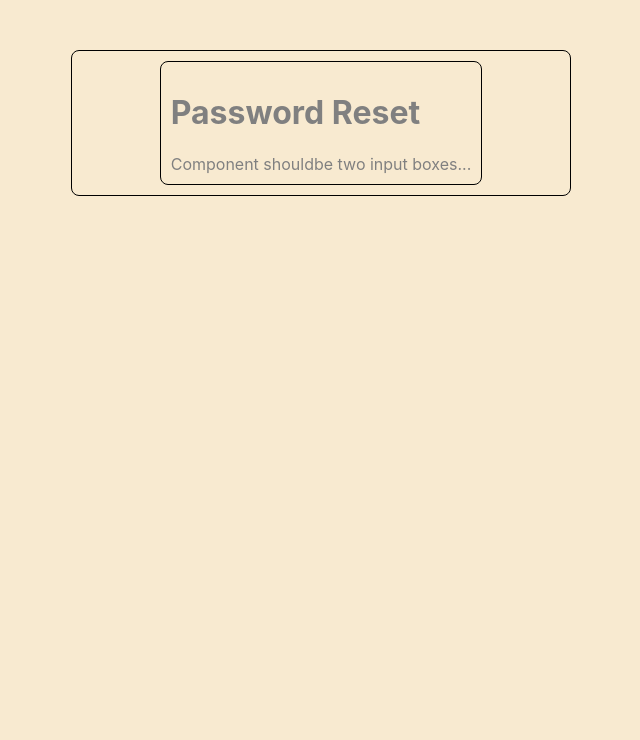
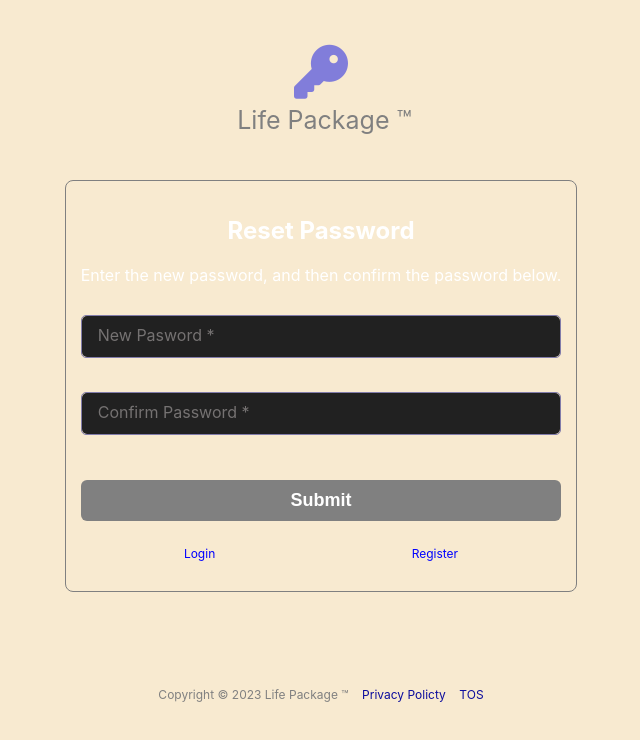
Before and after one commit to ddcroft73/life-package-fe, a React (Create React App) app: page /password-reset in a window 1280 px wide. Shown: the top 740 px of the page, without its empty margins (319-959 px from the left). Built offline with nearby package versions, Linux system fonts and the light colour scheme.

Commit message:
Added PasswordReset component.

```diff
--- a/src/components/PasswordRecover.css
+++ b/src/components/PasswordRecover.css
@@ -4,15 +4,7 @@
     font-family: -apple-system, BlinkMacSystemFont, 'Segoe UI', 'Roboto', 'Oxygen','Ubuntu', 'Cantarell', 'Fira Sans', 'Droid Sans', 'Helvetica Neue',    sans-serif;
     -webkit-font-smoothing: antialiased;
     -moz-osx-font-smoothing: grayscale;
-    display: flex;
-    flex-direction: column;
-    align-items: center;
-    justify-content: center;
-    padding: 20px;
-    border-radius: 8px;
-    max-width: 375px;
-    width: 375px;
-    margin: auto;
+
 
   }
 
--- a/src/components/PasswordRecover.js
+++ b/src/components/PasswordRecover.js
@@ -111,7 +111,21 @@ const PasswordRecover = () => {
     };
 
     return (
-            <div className="password-reset-container" style={{ backgroundColor: 'transparent' }}>
+            <div className="password-reset-container"
+               style={{
+                  backgroundColor: 'transparent',
+                  display: 'flex',
+                  flexDirection: 'column',
+                  alignItems: 'center',
+                  justifyContent: 'center',
+                  padding: 20,
+                  borderRadius: 8,
+                  maxWidth: 450,
+                  width: '100%',
+                  margin: 'auto',
+                  color: "gray"
+                 }}
+           >
 
                 <Modal
                     show={isModalVisible}
@@ -124,7 +138,7 @@ const PasswordRecover = () => {
                     <Box style={{
                             textAlign: "center",
                             backgroundColor: "var(--body-background-dark)",//'#484444',
-                            border:"0px solid #817Daa",
+                            border:"0px solid gray",
                             height:125,
                             width:"100%",
                             fontSize: 25,
@@ -135,12 +149,19 @@ const PasswordRecover = () => {
                     </Box>
                 <Space howmuch={20} />
                 </div>
-                    <Box  style={{ backgroundColor:  'rgb(22,22,22)', border: "1px solid #817Dda" }}>
+                    <Box  style={{ backgroundColor:  'transparent', border: "1px solid gray" }}>
 
-                            <div>
-                             <Box style={{color: "white", border: "0px solid gray"}}>
-                            If you lost your password you can reset it. Get the ball rolling by entering your email below.
-                            </Box>
+                        <div>
+                             <div style={{
+                                  textAlign: "center",
+                                  color: "white"
+                                 }}
+                             >
+                                <h2>Recover Password</h2>
+                             </div>
+                             <Box style={{color: "white", border: "0px solid gray", paddingTop: 0}}>
+                                  If you have lost your password you can easily reset it. Get the ball rolling by entering your email below.
+                             </Box>
 
                            <div className={fadeOut ? 'fade-out' : ''}>
                                 <div style={{border: "0px solid black", height: 20,  position: "relative", top: 0, borderTop: "none", borderRadius: 0, backgroundColor: ""}}>
@@ -162,11 +183,21 @@ const PasswordRecover = () => {
                                 id="email"
                                 label="Email*"
                                 value={email}
-                                type="text" width="100%" containerPadding={0}  onChange={handleEmail}/>
-                            <Button onClick={handleSend}  style={{ border:"1px solid gray",}}>
+                                type="text"
+                                width="100%"
+                                containerPadding={0}
+                                onChange={handleEmail}
+                            />
+                            <Button onClick={handleSend}
+                              style={{
+                                border:"1px solid gray",
+                                marginTop: 30,
+                                }}
+                            >
                                 Send Reset Link
                             </Button>
-                            </div>
+
+                        </div>
 
                         <Box style={{border: "0px solid gray", padding: 5, marginTop: 5}}>
                             <Box style={{border: "0px solid gray",
@@ -184,7 +215,28 @@ const PasswordRecover = () => {
                         </Box>
                     </Box>
 
+                    <Box className='footer'
+                       style={{
+                         height: 100,
+                         display: 'flex',
+                         flexDirection: 'column',
+                         border: '0px solid gray'
+                       }}
+                    >
+                        <div style={{
+                            flex: 1,
+                        }}>
 
+                        </div>
+                        <div style={{
+                             textAlign: "center",
+                             fontSize: 12,
+
+                            }}
+                        >
+                            Copyright &#169; 2023 Life Package &#8482;   &nbsp;&nbsp;&nbsp;<a href='4'>Privacy Policty</a>&nbsp;&nbsp;&nbsp; <a href='5'>TOS</a>
+                        </div>
+                    </Box>
             </div>
         );
 };
--- a/src/components/PasswordReset.js
+++ b/src/components/PasswordReset.js
@@ -1,7 +1,12 @@
 import Box from "./elements/Box.js";
 
 import { useLocation } from 'react-router-dom';
+import Button from "./elements/Button.js";
+import TextBox from "./elements/TextBox.js";
+import Space from "./Space.js";
+import { useState } from 'react';
 
+/*
 const PasswordReset = () => {
     const location = useLocation();
     const queryParams = new URLSearchParams(location.search);
@@ -27,5 +32,166 @@ const PasswordReset = () => {
         </Box>
     );
 };
+*/
+const PasswordReset = () => {
+    const location = useLocation();
+    const queryParams = new URLSearchParams(location.search);
+    const token = queryParams.get('token');
 
+    const [newPassword, setNewPassword] = useState('');
+    const [confirmPassword, setConfirmPassword] = useState('');
+
+    const handleNewPassword = (value) => {
+        setNewPassword(value);
+    };
+    const handleConfirmPassword = (value) => {
+        setConfirmPassword(value);
+    };
+
+    const handleSubmit = () => {
+        alert(`Response: ${newPassword}, ${confirmPassword}`);
+    };
+
+
+    return (
+        <Box className="component"
+             style={{
+               display:'flex',
+               flexDirection: 'column',
+               justifyContent: 'center',
+               marginTop: 20,
+               height: "auto",
+               maxWidth: 650,
+               minWidth:375,
+               border: "0px solid gray",
+               width: "100%",
+               color: "gray",
+
+             }}
+        >
+         <Box className="logo-container"
+             style={{
+               border:"1px soid white",
+               height:'auto', width:'100%',
+               padding: 0, display: 'flex',
+               justifyContent: 'center',
+               marginBottom: 15}}
+         >
+           <Box style={{
+                textAlign: "center",
+                backgroundColor: "transparent",
+                border:"0px solid #817Daa",
+                height:125,
+                width:"100%",
+                fontSize: 25,
+                marginBottom: 0,
+                color: 'gray',
+                fontWeight: 'normal'}}
+           >
+               <div style={{fontSize: 54, color: "#817Dda"}}>
+                 <i className="fas fa-key" />
+               </div> &nbsp;Life Package <span style={{fontSize:25}}>&#8482;</span>
+           </Box>
+
+        </Box>
+
+        <Box className="main-container"
+            style={{
+              backgroundColor: "rgb(22,22,22);",
+              marginTop: 10,
+              border: "1px solid gray",
+            }}
+        >
+            <div style={{
+               textAlign: "center",
+               color: "white",
+               border: "0px solid gray",
+               backgroundColor: "transparent",
+               padding: 5
+              }}
+            >
+              <div>
+                <h2>Reset Password</h2>
+              </div>
+              <div style={{
+                     marginBottom: 30
+                   }}
+              >
+                 Enter the new password, and then confirm the password below.
+              </div>
+
+               <TextBox
+                  id="new-password"
+                  label="New Pasword *"
+
+                  type="password"
+                  width="100%"
+                  containerPadding={0}
+                  onChange={handleNewPassword}
+               />
+               <Space howmuch={18} />
+               <TextBox
+                  id="confirm-password"
+                  label="Confirm Password *"
+                  type="password"
+                  width="100%"
+                  containerPadding={0}
+                  onChange={handleConfirmPassword}
+               />
+
+           <Space howmuch={25} />
+
+            <Button
+                style={{
+                    width: "100%",
+                    backgroundColor: 'gray',
+                    fontWeight: "bold",
+                    fontSize: 18,
+                }}
+                onClick={handleSubmit}
+            > Submit
+            </Button>
+            </div>
+
+             <Box className="links"
+                  style={{
+                      display: "flex",
+                      justifyContent: "space-around",
+                      fontSize: 12,
+                      color: "blue",
+                      border: "0px solid gray",
+                  }}>
+               <Box style={{border:0}}>
+                   Login
+               </Box>
+               <Box style={{border:0}}>
+                   Register
+               </Box>
+            </Box>
+
+       </Box> {/* End main-container*/}
+           <Box className="footer"
+              style={{
+                  height: 120,
+                  display: 'flex',
+                  flexDirection: 'column',
+                  border: "0px solid gray",
+              }}
+           >
+             <div style={{
+                flex: 1,
+               }}
+             >
+             </div>
+             <div style={{
+                textAlign: "center",
+                fontSize: 12,
+                }}
+             >
+               Copyright &#169; 2023 Life Package &#8482;   &nbsp;&nbsp;&nbsp;<a href='4'>Privacy Policty</a>&nbsp;&nbsp;&nbsp; <a href='5'>TOS</a>
+             </div>
+           </Box>
+      </Box>
+    );
+};
 export default PasswordReset;
--- a/src/components/RegisterUser.js
+++ b/src/components/RegisterUser.js
@@ -283,7 +283,7 @@ const RegisterUser = () => {
                             <Link to="/two-factor-auth"> Contact Support</Link>
                         </Box>
                         <Box style={{border: "0px solid black", padding:0, marginRight:10, marginTop: 3}}>
-                            <Link  to="/login">Already a member?  Log in</Link>
+                            <Link  to="/password-reset">Already a member?  Log in</Link>
                         </Box>
 
                    </Box>
```
Also changed, not shown: src/components/Login.js (+38 -20 lines).
